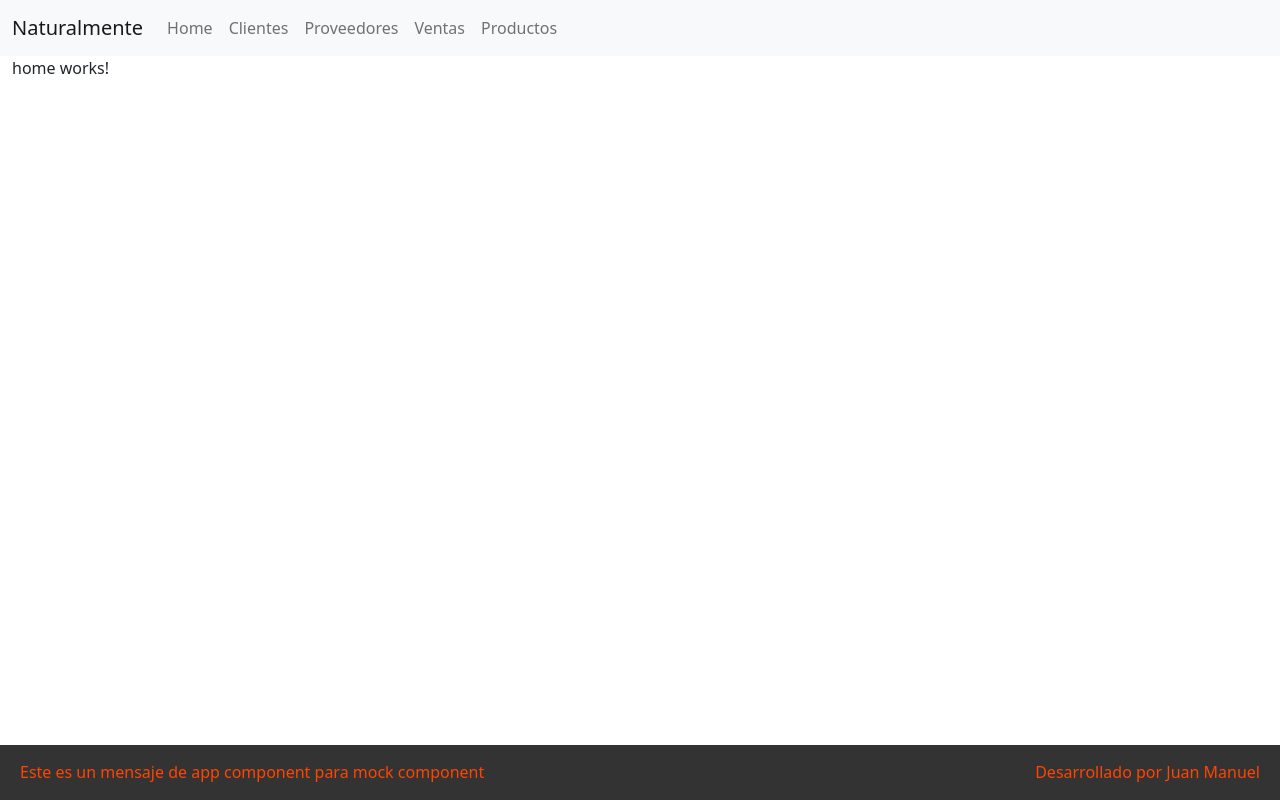
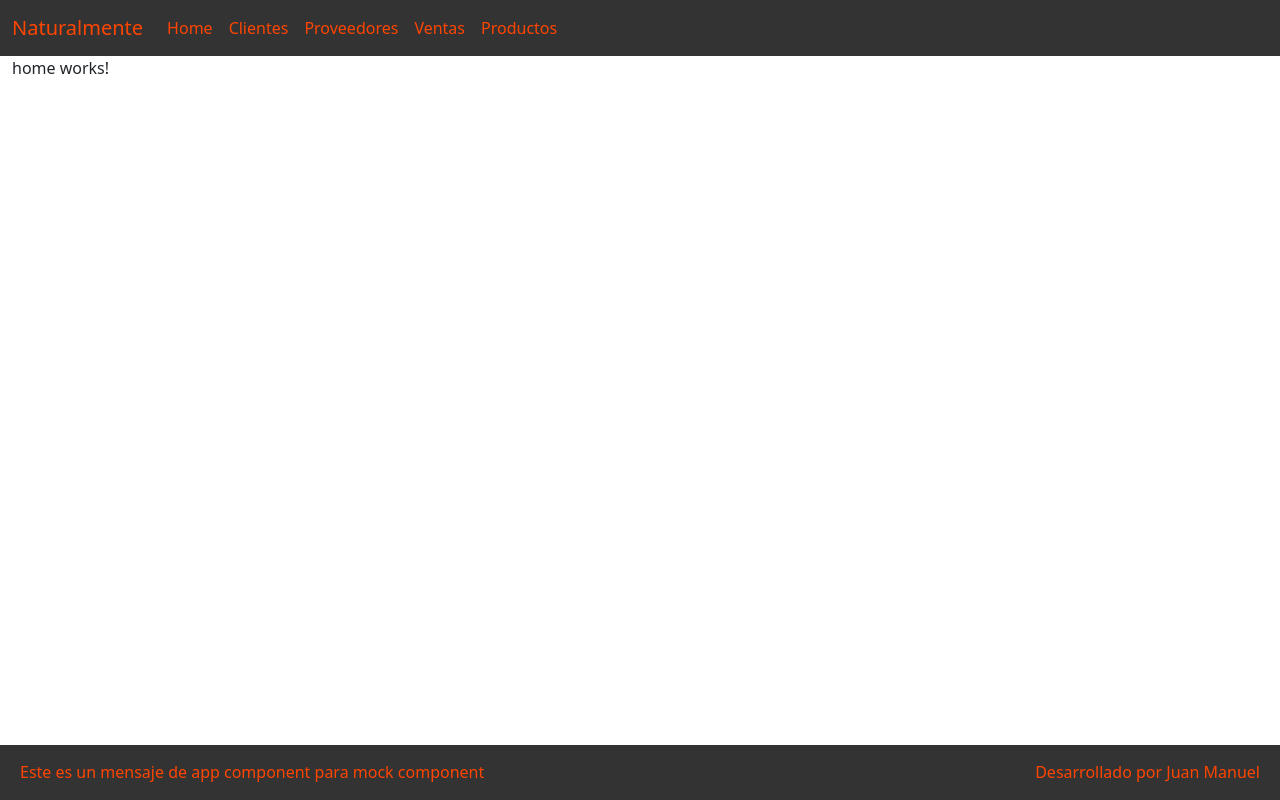
Before and after one commit to JuanScaparro/first-app-angular, an Angular app: page / in a window 1280 px wide. Built offline with nearby package versions, Linux system fonts and the light colour scheme; no server answers.

Commit message:
style: color of navbar

```diff
--- a/src/app/shared/header/header.component.css
+++ b/src/app/shared/header/header.component.css
@@ -0,0 +1,12 @@
+.color {
+  background-color: #333;
+  color: orangered;
+}
+
+.color:hover {
+  color: orange;
+}
+
+.title-color {
+  color: orangered;
+}
--- a/src/app/shared/header/header.component.html
+++ b/src/app/shared/header/header.component.html
@@ -1,25 +1,25 @@
-<nav class="navbar navbar-expand-lg bg-light">
+<nav class="navbar navbar-expand-lg color">
   <div class="container-fluid">
-    <a class="navbar-brand" href="#">{{ title }}</a>
+    <a class="navbar-brand title-color" routerLink="/">{{ title }}</a>
     <button class="navbar-toggler" type="button" data-bs-toggle="collapse" data-bs-target="#navbarNav" aria-controls="navbarNav" aria-expanded="false" aria-label="Toggle navigation">
       <span class="navbar-toggler-icon"></span>
     </button>
     <div class="collapse navbar-collapse" id="navbarNav">
       <ul class="navbar-nav">
         <li class="nav-item">
-          <a class="nav-link" aria-current="page" routerLink="/">Home</a>
+          <a class="nav-link color" aria-current="page" routerLink="/">Home</a>
         </li>
         <li class="nav-item">
-          <a class="nav-link" routerLink="/clientes">Clientes</a>
+          <a class="nav-link color" routerLink="/clientes">Clientes</a>
         </li>
         <li class="nav-item">
-          <a class="nav-link" routerLink="/proveedores">Proveedores</a>
+          <a class="nav-link color" routerLink="/proveedores">Proveedores</a>
         </li>
         <li class="nav-item">
-          <a class="nav-link" routerLink="/ventas">Ventas</a>
+          <a class="nav-link color" routerLink="/ventas">Ventas</a>
         </li>
         <li class="nav-item">
-          <a class="nav-link" routerLink="/productos">Productos</a>
+          <a class="nav-link color" routerLink="/productos">Productos</a>
         </li>
       </ul>
     </div>
```
